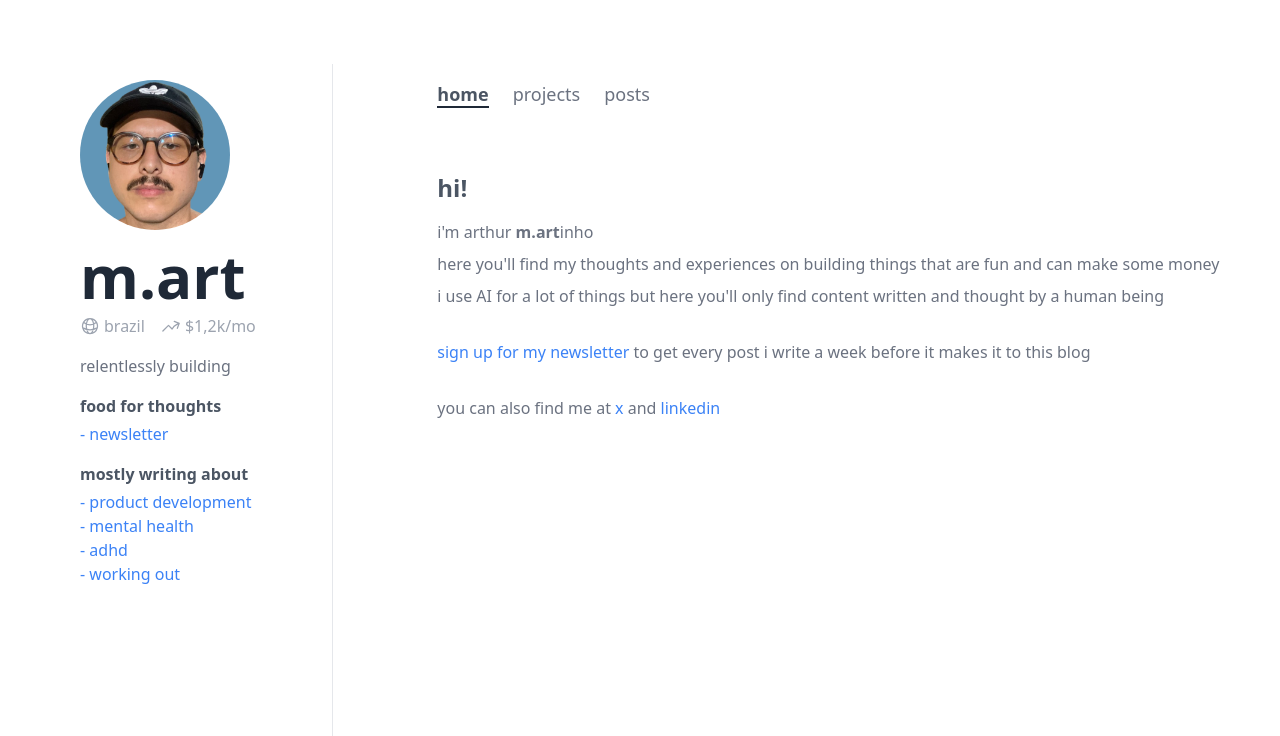
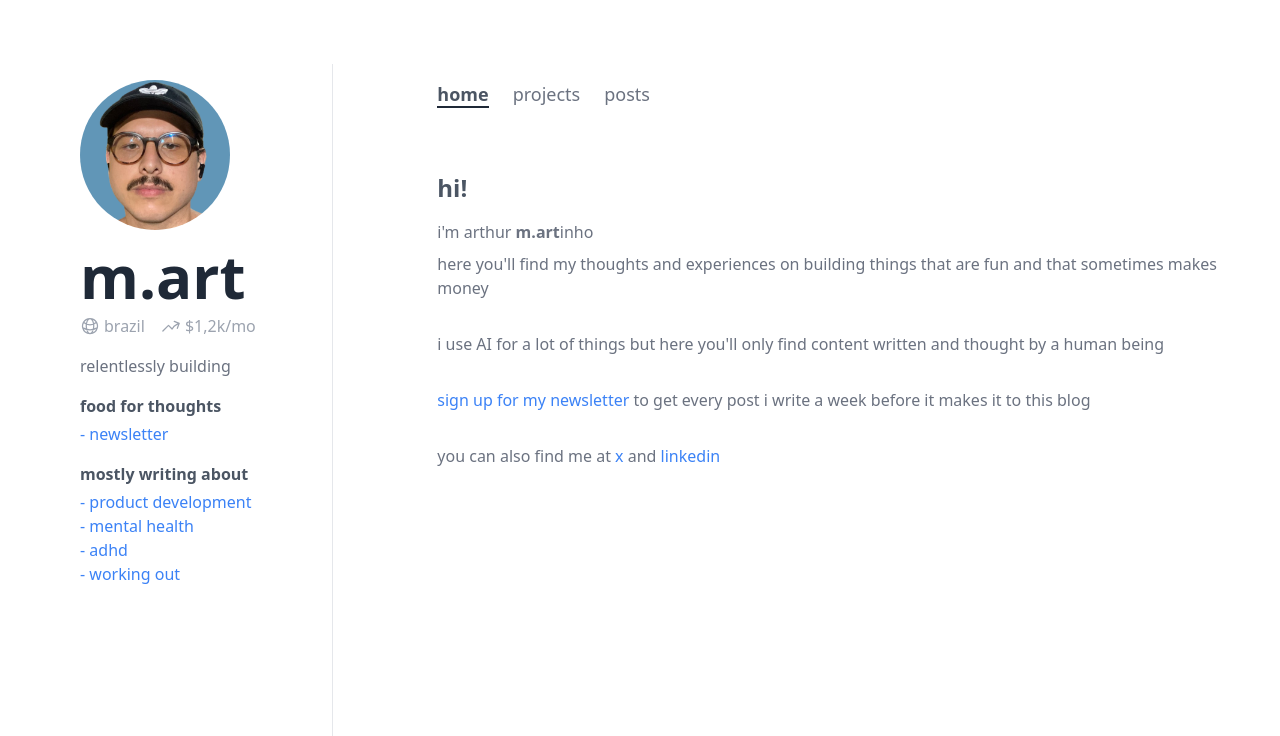
Before and after one commit to m-artinho/m-artinho, a plain HTML site: page index.html in a window 1280 px wide. Drawn offline with nearby package versions, Linux system fonts and the light colour scheme.

Commit message:
Update index.html

```diff
--- a/index.html
+++ b/index.html
@@ -66,7 +66,7 @@
         <div>
           <h1 class="text-2xl mb-4 text-gray-600 font-bold">hi!</h1>
           <p class="text-gray-500 mb-2">i'm arthur <span class="font-bold">m.art</span>inho</p>
-          <p class="text-gray-500 mb-2">here you'll find my thoughts and experiences on building things that are fun and can make some money</p>
+          <p class="text-gray-500 mb-2">here you'll find my thoughts and experiences on building things that are fun and that sometimes makes money</p><br>
           <p class="text-gray-500 mb-2">i use AI for a lot of things but here you'll only find content written and thought by a human being</p><br>
           <p class="text-gray-500 mb-2"><a href="https://x.com/arthur_martinho" class="text-blue-500 hover:underline">sign up for my newsletter</a> to get every post i write a week before it makes it to this blog</p><br>
           <p class="text-gray-500 mb-2">you can also find me at <a href="https://x.com/arthur_martinho" class="text-blue-500 hover:underline">x</a> and <a href="https://www.linkedin.com/in/arthur-martinho/" class="text-blue-500 hover:underline">linkedin</a></p><br>
```
